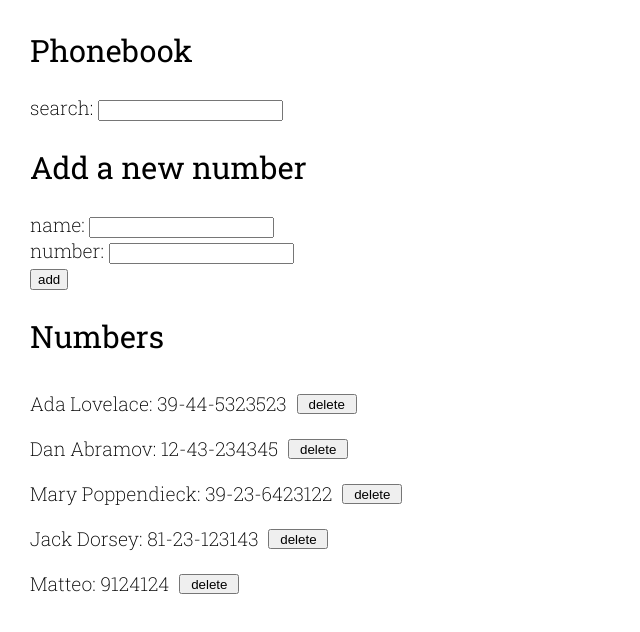
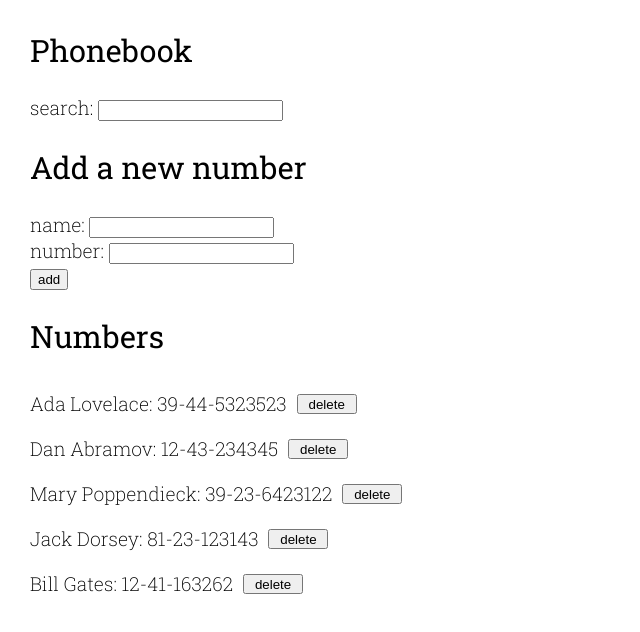
Before and after one commit to m2lovric/Part02, a React (Create React App) app in the folder phonebook/: page / in a window 1280 px wide. Shown: the top 632 px of the page, without its empty margins (0-640 px from the left). Built offline with nearby package versions, Linux system fonts and the light colour scheme; data requests are answered from the project's data file.

Commit message:
exercises 2.20

```diff
--- a/phonebook/db.json
+++ b/phonebook/db.json
@@ -21,9 +21,9 @@
       "id": 6
     },
     {
-      "name": "Matteo",
-      "number": "9124124",
-      "id": 7
+      "name": "Bill Gates",
+      "number": "12-41-163262",
+      "id": 8
     }
   ]
 }
--- a/phonebook/src/App.js
+++ b/phonebook/src/App.js
@@ -12,6 +12,7 @@ function App() {
   const [newNumber, setNewNumber] = useState('');
   const [search, setSearch] = useState('');
   const [message, setMessage] = useState('');
+  const [err, setErr] = useState('');
 
   useEffect(() => {
     services.getAll().then(persons => setPerson(persons));
@@ -61,6 +62,12 @@ function App() {
             setMessage(null);
           },5000);
         })
+        .catch(err => {
+          setErr(`${element.name} has already been removed from server.`);
+          setTimeout(() => {
+            setErr(null);
+          },5000);
+        })
       }
     }
   }
@@ -77,7 +84,7 @@ function App() {
   return (
     <div className="app">
       <h2>Phonebook</h2>
-      <Notification message={message} />
+      <Notification message={message} err={err} />
       <Filter handleSearch={handleSearch} search={search}/>
       <h2>Add a new number</h2>
       <PersonForm
--- a/phonebook/src/App.scss
+++ b/phonebook/src/App.scss
@@ -34,3 +34,6 @@ body{
 .notification {
   color: $success;
 }
+.err{
+  color: $error;
+}
--- a/phonebook/src/components/Notification.js
+++ b/phonebook/src/components/Notification.js
@@ -1,9 +1,10 @@
 import React from 'react';
 
-export default function Notification({message}) {
+export default function Notification({message, err}) {
   return (
     <div>
       <p className="notification">{message}</p>
+      <p className="err">{err}</p>
     </div>
   )
 }
```
